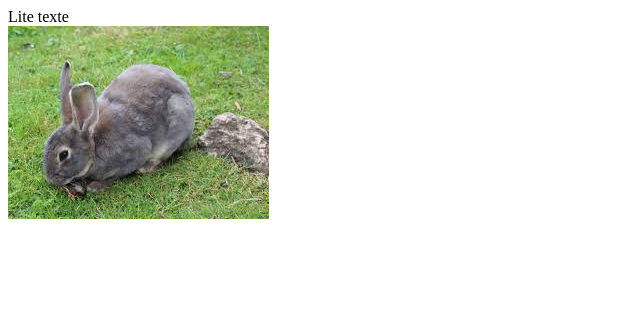
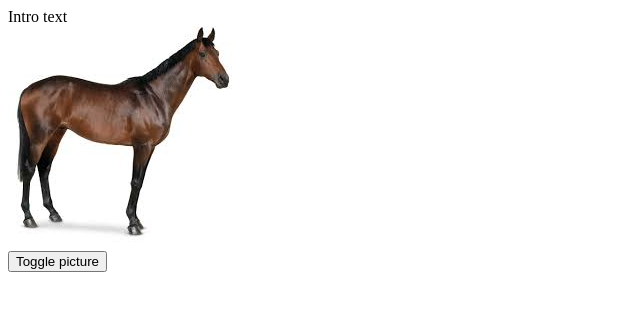
Before and after one commit to strangeSnareDrum/webfun, a plain HTML site: page index.html in a window 1280 px wide. Shown: the whole page, without its empty margins (0-640 px from the left). Drawn offline with nearby package versions, Linux system fonts and the light colour scheme.

Commit message:
Toggle pictures with a button

```diff
--- a/index.html
+++ b/index.html
@@ -1,16 +1,38 @@
 <head>
+	<script src="https://ajax.googleapis.com/ajax/libs/jquery/3.4.0/jquery.min.js"></script>
+</head>
 
-</head>
 <body>
-	Lite texte
+	Intro text
+
 	<br>
 	<picture>
-		<img src="en_kanin.jpeg">
+		<img id="myPicture">
 	</picture>
-	<script type="text/javascript">
+
+	<br>
+	<button id="myButton" type="button">Toggle picture</button>
+
+	<script>
+		var N = 3;
 		str = "";
-		for (var i = 0; i < 10; i++) {
+		for (var i = 0; i < N; i++) {
 			console.log("hej " + i)
 		}
 	</script>
+
+	<script>
+		$(document).ready(function(){
+			$("#myPicture").attr('src', 'horse.jpeg')
+			console.log("this is the true caste")
+		});
+
+		$("#myButton").click(function(){
+			if ($("#myPicture").attr('src') == 'horse.jpeg') {
+				$("#myPicture").attr('src', 'rabbit.jpeg')
+			} else {
+				$("#myPicture").attr('src', 'horse.jpeg')
+			}
+		});
+	</script>
 </body>
```
Also changed, not shown: horse.jpeg (added), rabbit.jpeg (renamed from en_kanin.jpeg), 1 other file.
